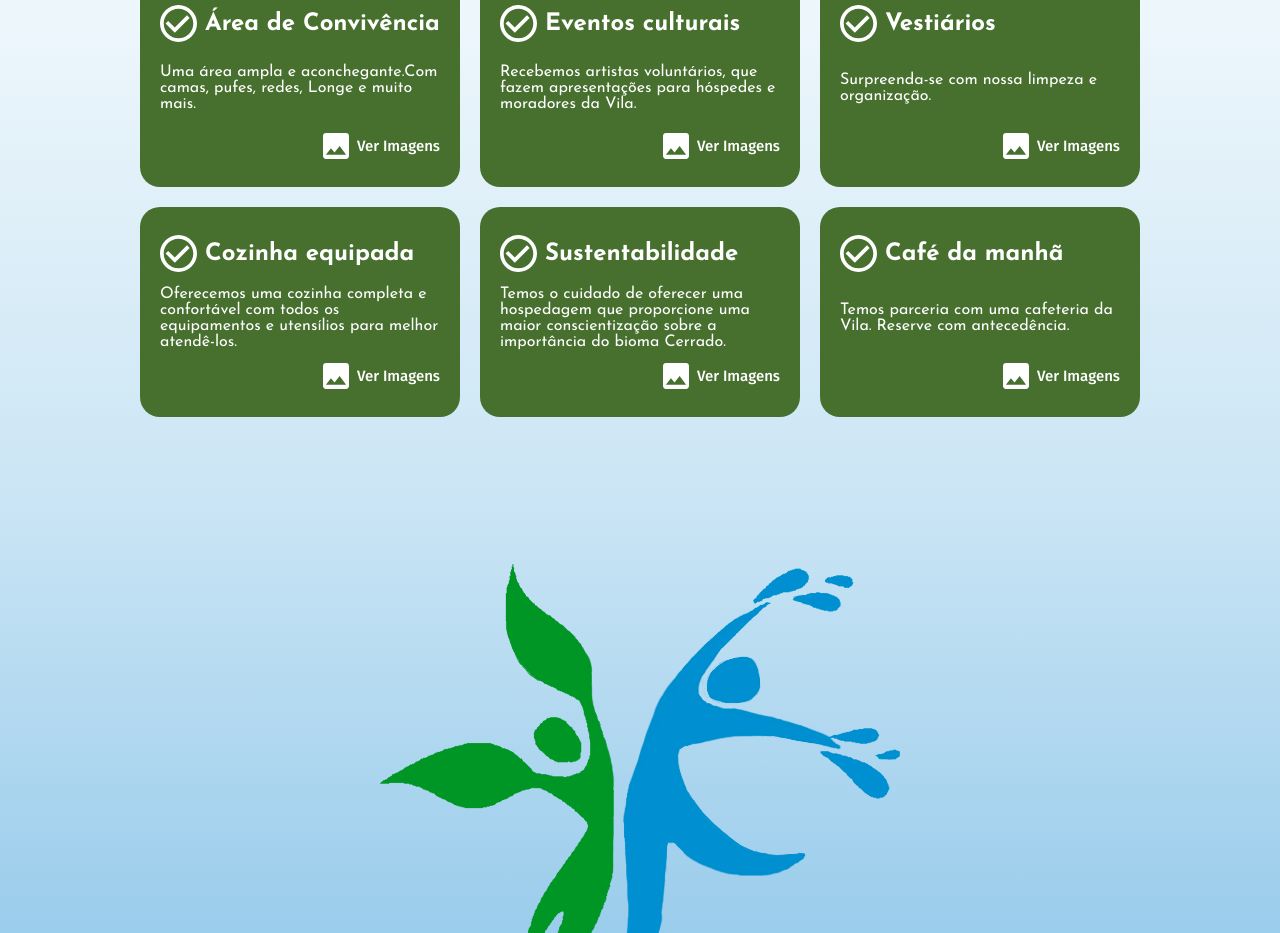
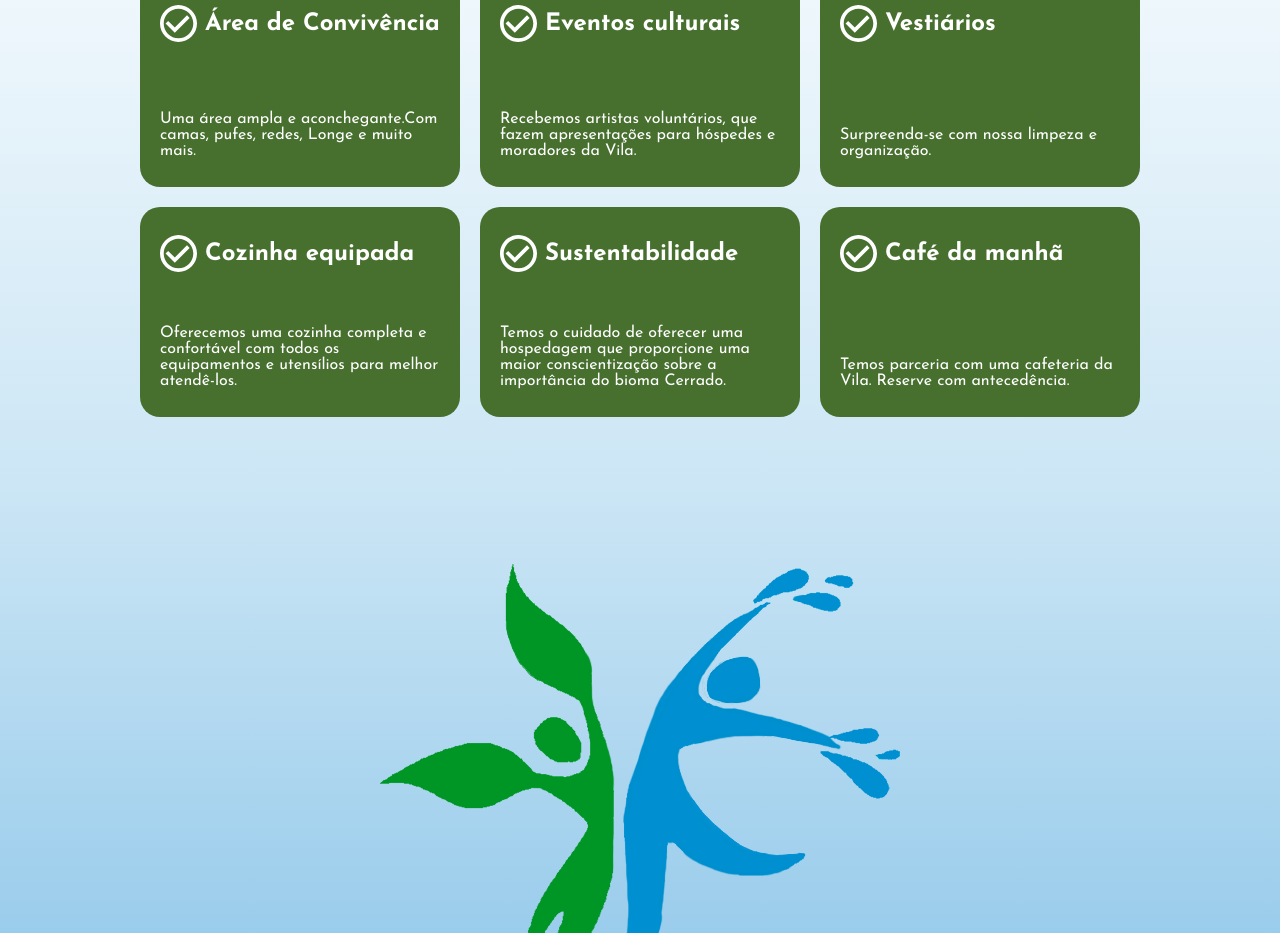
Before and after one commit to Igorttdp/Taiua-Ambiental, a Next.js app: page / in a window 1280 px wide. Shown: the part 3240-4173 px from the top of the page. Built offline with nearby package versions, Linux system fonts and the light colour scheme.

Commit message:
perf: remove useless import and coment some code until the update of a new feature

```diff
--- a/src/pages/components/AttributeCard.tsx
+++ b/src/pages/components/AttributeCard.tsx
@@ -1,9 +1,9 @@
 import Image from "next/image";
 import styled from "styled-components";
 import Check from "../../assets/check.svg";
-import ImageBtn from "../../assets/imagebtn.svg";
 import { Fira_Sans } from "next/font/google";
 import AttributeData from "@/interfaces/AttributesData";
+import CustomDialog from "./CustomDialog";
 
 const fira = Fira_Sans({
   subsets: ["latin"],
@@ -91,7 +91,10 @@ const AttributeCards = () => {
             <h3>{el.title}</h3>
           </div>
           <p>{el.subtitle}</p>
-          <button className={fira.className}>
+          {/* <CustomDialog
+            albumTitle=""
+            triggerComponent={(handleClickOpen: () => void) => (
+              <button className={fira.className} onClick={handleClickOpen}>
                 <Image
                   width={26}
                   height={26}
@@ -100,6 +103,8 @@ const AttributeCards = () => {
                 />
                 <span>Ver Imagens</span>
               </button>
+            )}
+          /> */}
         </AttributeCardContainer>
       ))}
     </>
```
Lines whose indentation alone changed are shown as unchanged.
